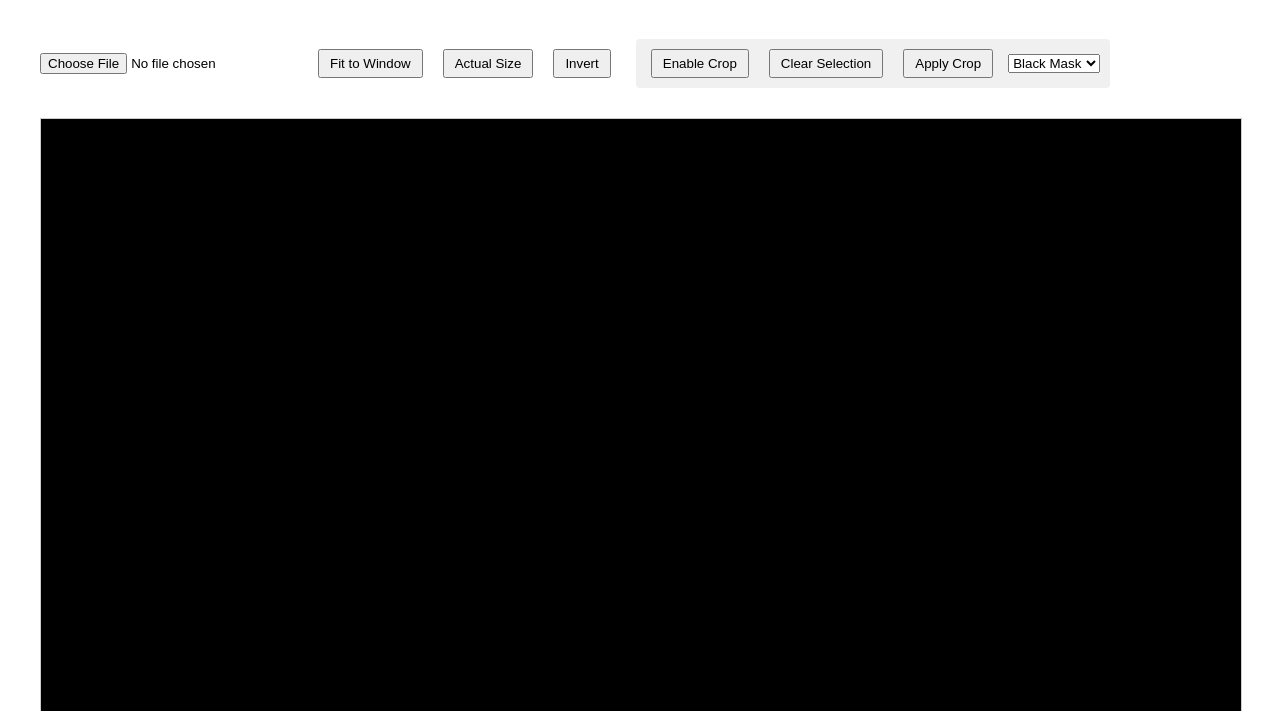
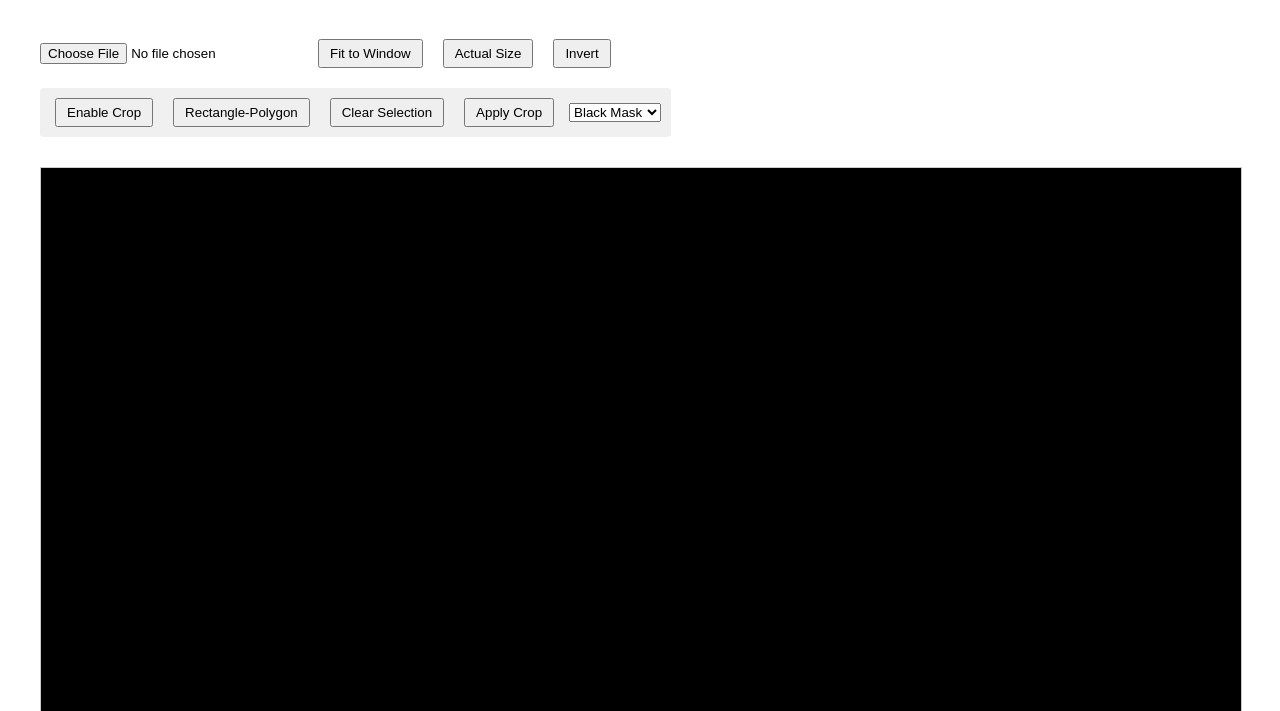
Before and after one commit to Terabuck/commander, a plain HTML site: page index.html in a window 1280 px wide. Shown: the part 89-800 px from the top of the page. Drawn offline with Linux system fonts and the light colour scheme.

Commit message:
modified:   index.html

```diff
--- a/index.html
+++ b/index.html
@@ -20,6 +20,7 @@
         </div>
         <div class="crop-controls">
           <button id="enableCrop">Enable Crop</button>
+          <button id="togglePolygonMode" class="btn">Rectangle-Polygon</button>
           <button id="clearCrop">Clear Selection</button>
           <button id="applyCrop">Apply Crop</button>
           <select id="maskColor">
```
